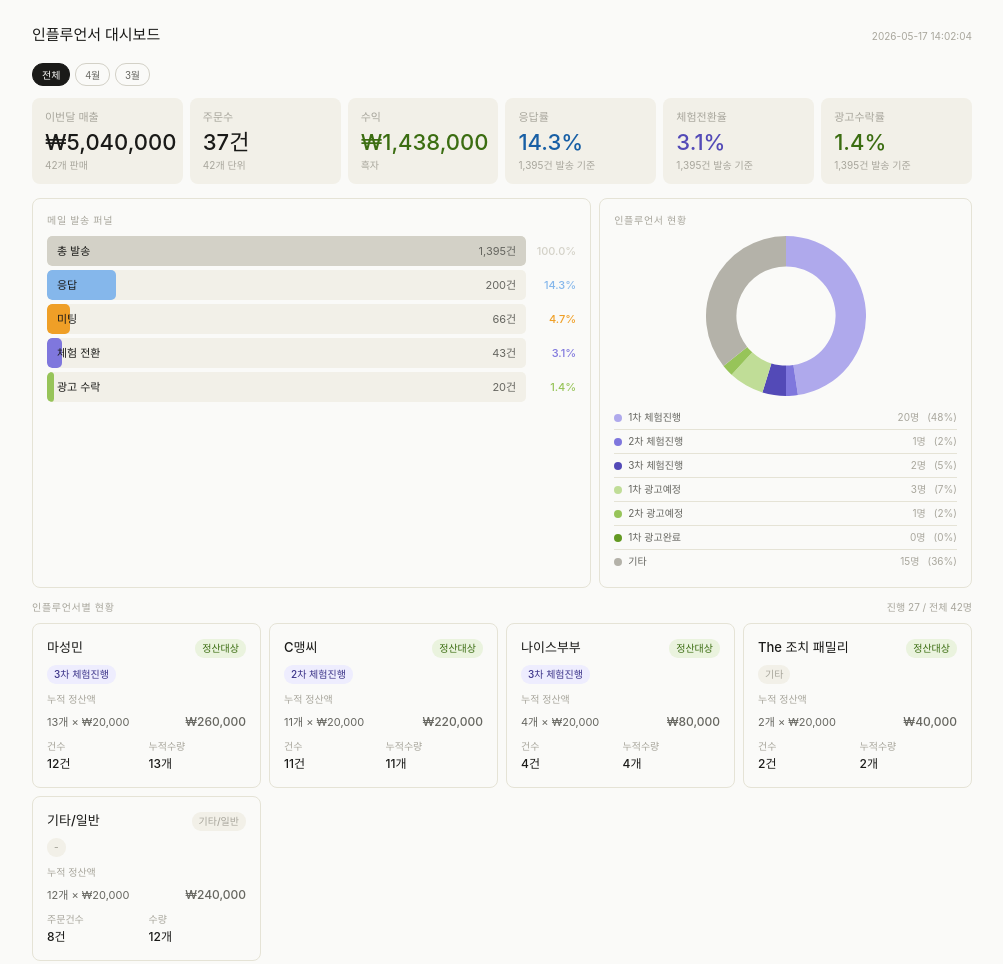
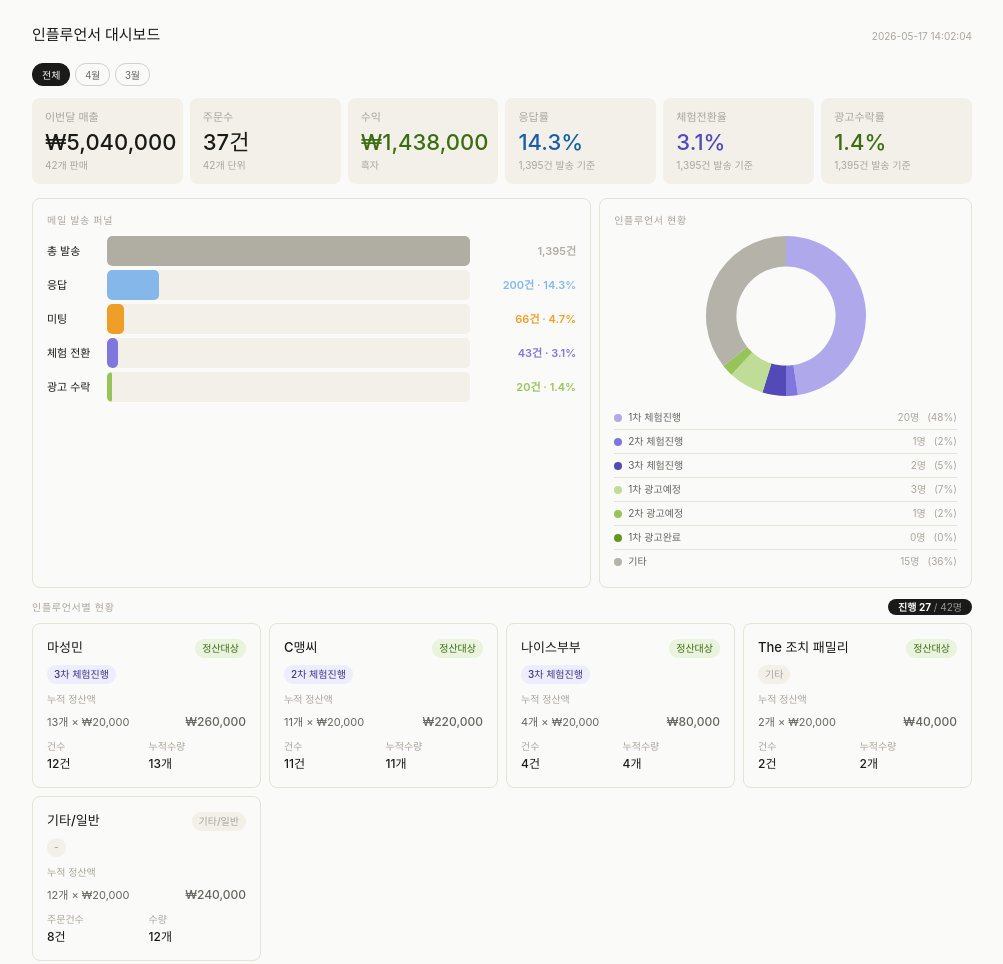
Before and after one commit to GEUNEEE/inf-ops-dashboard, a plain HTML site: page site/index.html in a window 1280 px wide. Shown: the top 964 px of the page, without its empty margins (138-1141 px from the left). Drawn offline with nearby package versions, Linux system fonts and the light colour scheme.

Commit message:
data: 2026-05-17 주문 반영 (2026-05)

```diff
--- a/site/assets/app.js
+++ b/site/assets/app.js
@@ -273,7 +273,10 @@
     const _st = gData.inf_status || {};
     const _total  = Object.values(_st).reduce((s, v) => s + v, 0);
     const _active = _total - (_st['기타'] || 0);
-    set('inf-count-label', `진행 ${_active} / 전체 ${_total}명`);
+    const _lbl = el('inf-count-label');
+    if (_lbl) _lbl.innerHTML =
+      `<span style="background:var(--text1);color:var(--bg);font-size:10px;font-weight:700;padding:2px 10px;border-radius:10px">` +
+      `진행 ${_active}<span style="font-weight:400;opacity:0.55"> / ${_total}명</span></span>`;
 
     renderFunnelMonthlyTable(t, f, gData.current_month);
 
@@ -295,24 +298,24 @@
     if (!c) return;
     const total = f.total_sent || 1;
 
-    function bar(label, count, color) {
+    function bar(label, count, color, isTotal) {
       const w      = Math.min((count / total) * 100, 100).toFixed(1);
       const pctStr = ((count / total) * 100).toFixed(1);
+      const right  = isTotal
+        ? `${Number(count).toLocaleString()}건`
+        : `${Number(count).toLocaleString()}건 · ${pctStr}%`;
       return `
         <div class="f-bar">
+          <div style="min-width:54px;font-size:11px;font-weight:500;color:var(--text1)">${label}</div>
           <div class="f-track">
             <div class="f-fill" style="width:${w}%;background:${color}"></div>
-            <div class="f-label">
-              <span class="f-name">${label}</span>
-              <span class="f-cnt">${Number(count).toLocaleString()}건</span>
-            </div>
           </div>
-          <div class="f-pct" style="color:${color}">${pctStr}%</div>
+          <div style="min-width:100px;text-align:right;font-size:11px;font-weight:600;color:${color}">${right}</div>
         </div>`;
     }
 
     c.innerHTML = [
-      bar('총 발송',   f.total_sent    || 0, '#D3D1C7'),
+      bar('총 발송',   f.total_sent    || 0, '#B0ADA3', true),
       bar('응답',      f.replied       || 0, '#85B7EB'),
       bar('미팅',      f.meeting_total || 0, '#EF9F27'),
       bar('체험 전환', f.exp_total     || 0, '#7F77DD'),
--- a/site/index.html
+++ b/site/index.html
@@ -226,6 +226,6 @@
     </div>
 
   </div>
-  <script src="assets/app.js?v=20260517d"></script>
+  <script src="assets/app.js?v=20260517e"></script>
 </body>
 </html>
```
